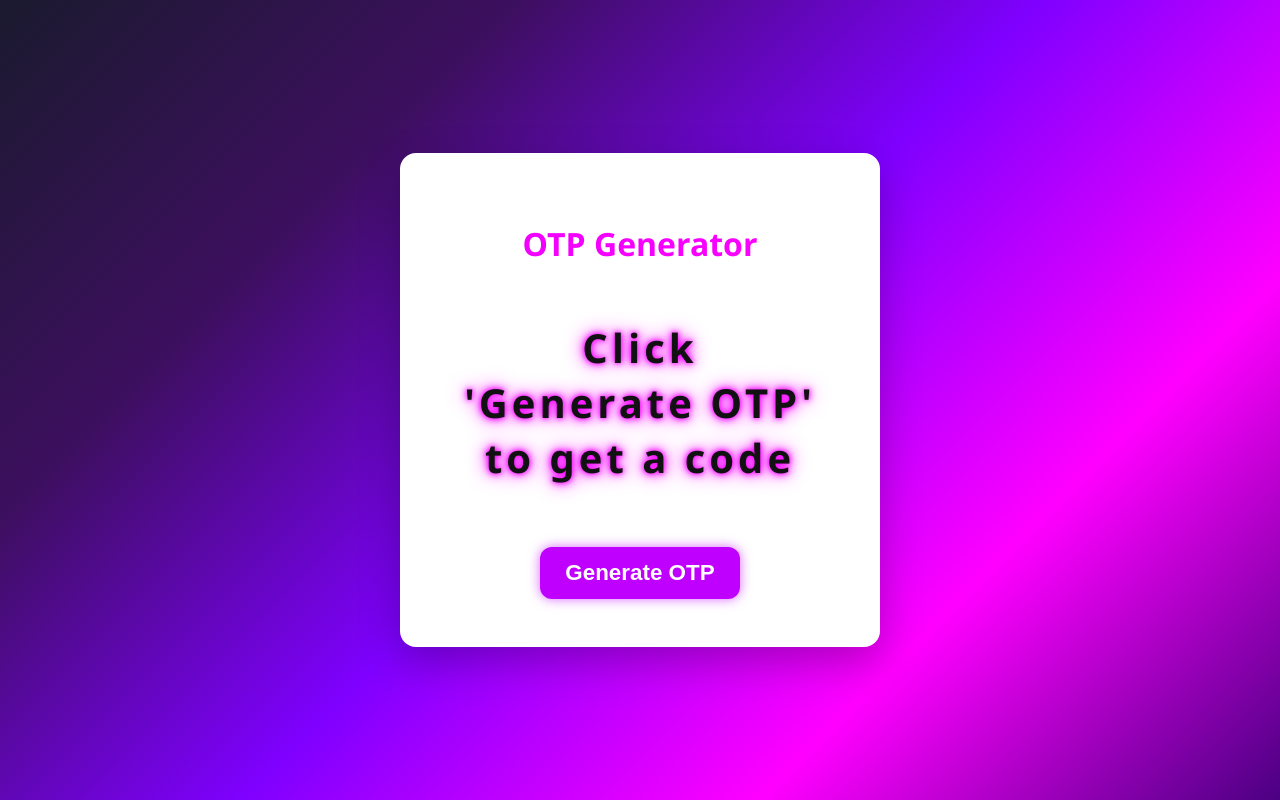
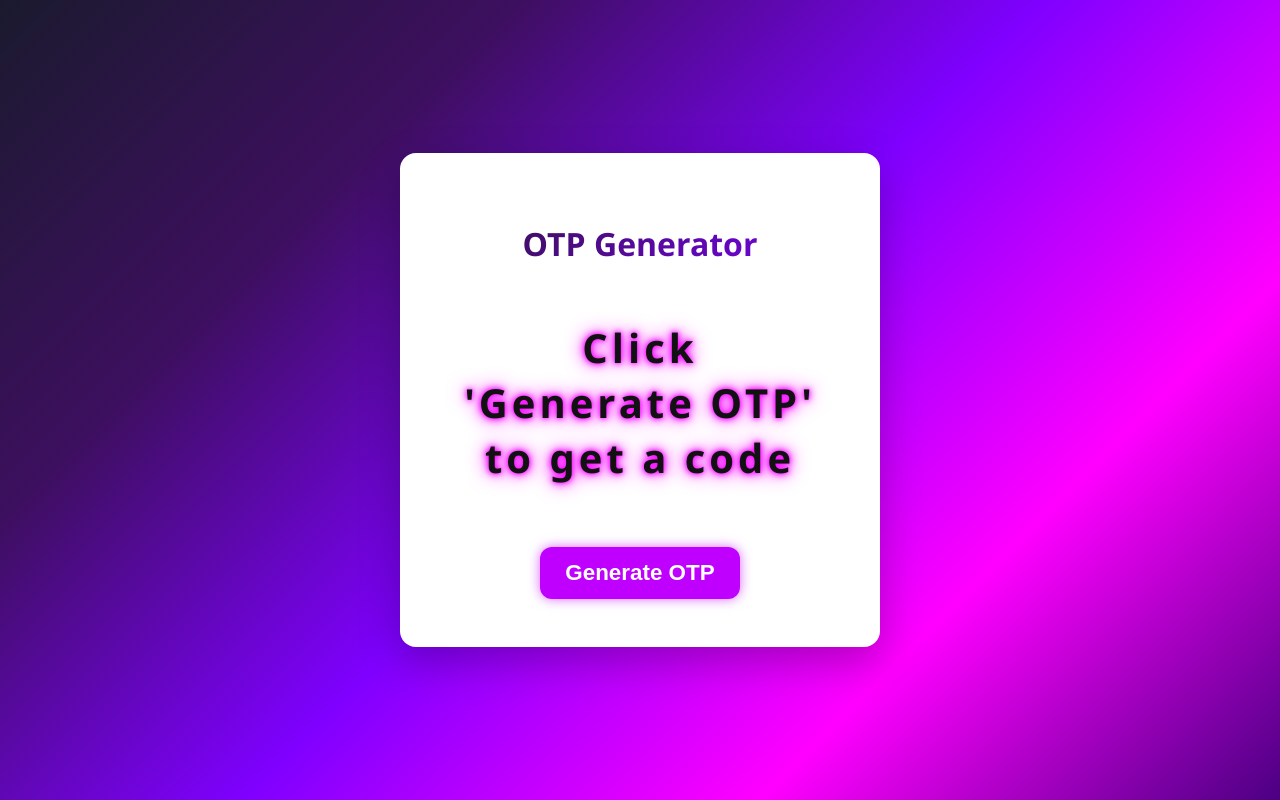
Before and after one commit to Kking927/otp-generator, a React (Vite) app: page / in a window 1280 px wide. Built offline with nearby package versions, Linux system fonts and the light colour scheme.

Commit message:
Update App.css

```diff
--- a/src/App.css
+++ b/src/App.css
@@ -24,7 +24,7 @@ html {
     #7f00ff 50%,
     #ff00ff 75%,
     #4b0082 100%
-  ); /* gradient with neon pink */
+  );
   font-family: 'Segoe UI', Tahoma, Geneva, Verdana, sans-serif;
   padding: 2rem;
   box-sizing: border-box;
@@ -48,7 +48,14 @@ html {
 #otp-title {
   font-size: 2rem;
   font-weight: 700;
-  background: linear-gradient(270deg, #bf00ff, #ff00ff, #e600ff);
+  background:  linear-gradient(
+    135deg,
+    #1a1a2e 0%,
+    #3d0f5f 25%,
+    #7f00ff 50%,
+    #ff00ff 75%,
+    #4b0082 100%
+  );
   background-size: 600% 600%;
   -webkit-background-clip: text;
   -webkit-text-fill-color: transparent;
```
